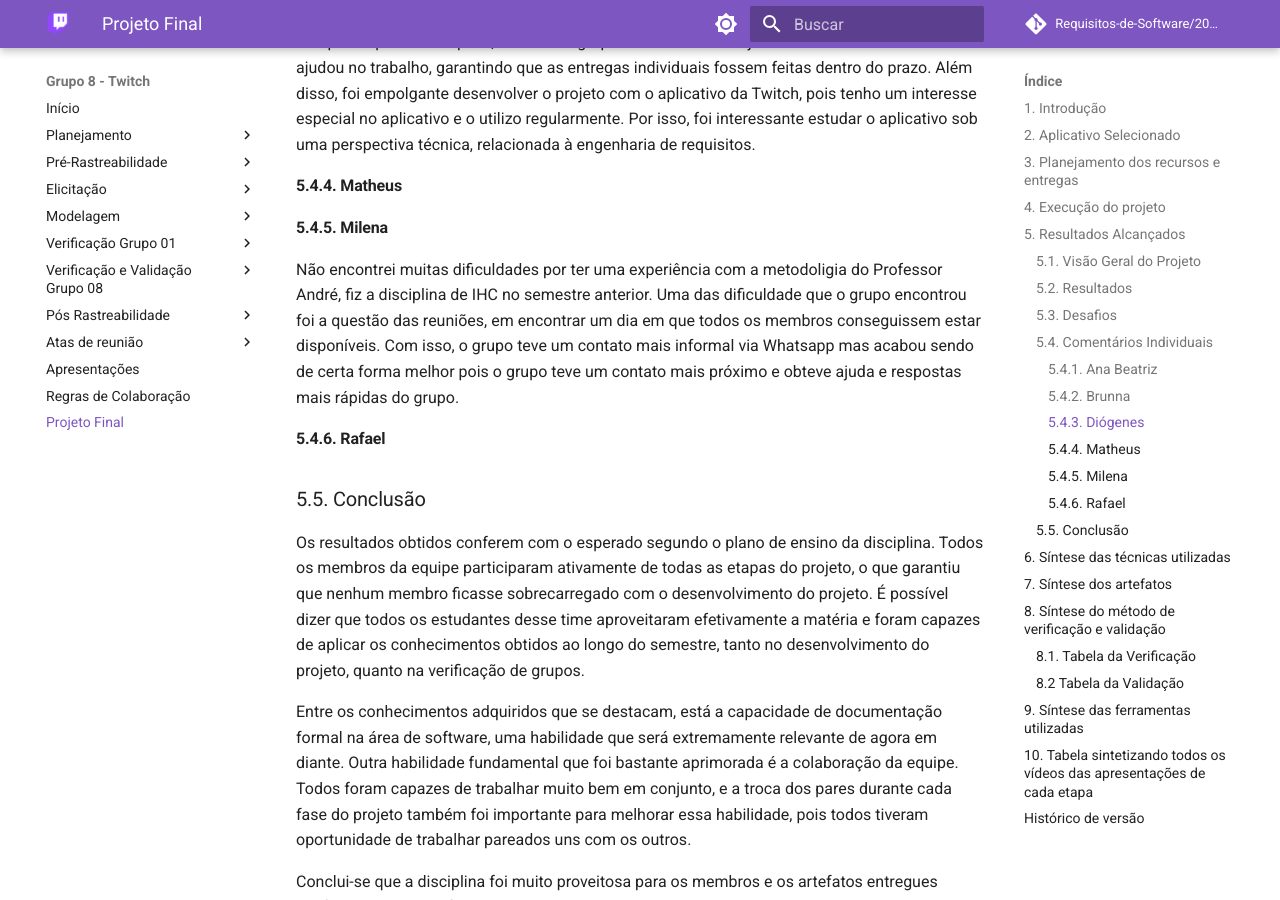
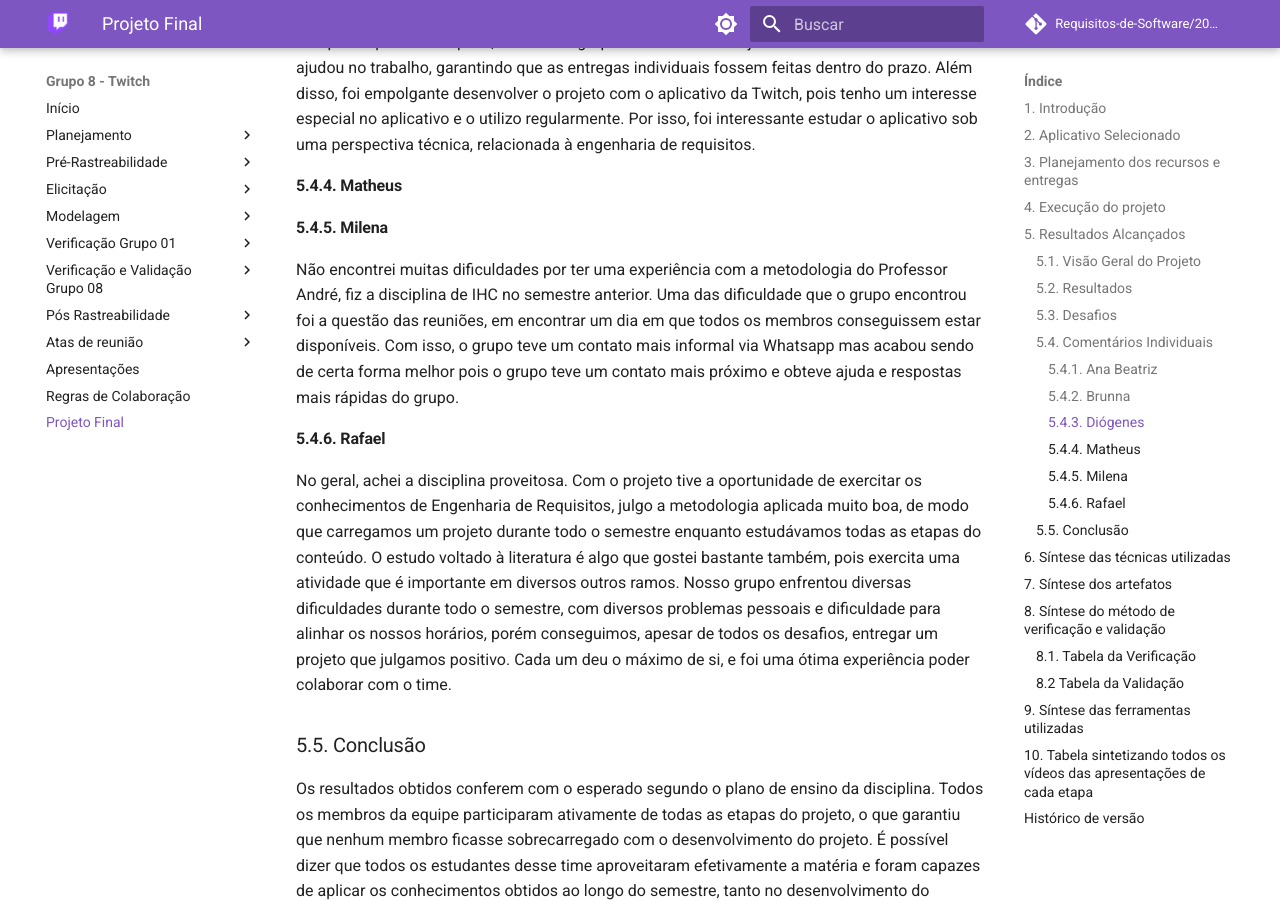
Before and after one commit to Requisitos-de-Software/2023.1-Twitch, an MkDocs documentation site: the page built from docs/projeto_final.md, in a window 1280 px wide and 900 px high, scrolled down 8681 px. Built offline with MkDocs 1.6.1 and Material for MkDocs 9.7.7, drawn with Linux system fonts in a browser that asks for light colours; comment, search, counter and statistics services are not loaded.

Commit message:
docs: depoimento

```diff
--- a/docs/projeto_final.md
+++ b/docs/projeto_final.md
@@ -137,9 +137,11 @@ Na minha opinião, a metodologia utilizada pelo professor foi fácil de entender
 #### 5.4.4. Matheus
 
 #### 5.4.5. Milena
-Não encontrei muitas dificuldades por ter uma experiência com a metodoligia do Professor André, fiz a disciplina de IHC no semestre anterior. Uma das dificuldade que o grupo encontrou foi a questão das reuniões, em encontrar um dia em que todos os membros conseguissem estar disponíveis. Com isso, o grupo teve um contato mais informal via Whatsapp mas acabou sendo de certa forma melhor pois o grupo teve um contato mais próximo e obteve ajuda e respostas mais rápidas do grupo.
+Não encontrei muitas dificuldades por ter uma experiência com a metodologia do Professor André, fiz a disciplina de IHC no semestre anterior. Uma das dificuldade que o grupo encontrou foi a questão das reuniões, em encontrar um dia em que todos os membros conseguissem estar disponíveis. Com isso, o grupo teve um contato mais informal via Whatsapp mas acabou sendo de certa forma melhor pois o grupo teve um contato mais próximo e obteve ajuda e respostas mais rápidas do grupo.
 
 #### 5.4.6. Rafael
+
+No geral, achei a disciplina proveitosa. Com o projeto tive a oportunidade de exercitar os conhecimentos de Engenharia de Requisitos, julgo a metodologia aplicada muito boa, de modo que carregamos um projeto durante todo o semestre enquanto estudávamos todas as etapas do conteúdo. O estudo voltado à literatura é algo que gostei bastante também, pois exercita uma atividade que é importante em diversos outros ramos. Nosso grupo enfrentou diversas dificuldades durante todo o semestre, com diversos problemas pessoais e dificuldade para alinhar os nossos horários, porém conseguimos, apesar de todos os desafios, entregar um projeto que julgamos positivo. Cada um deu o máximo de si, e foi uma ótima experiência poder colaborar com o time.
 
 ### 5.5. Conclusão
 
```
